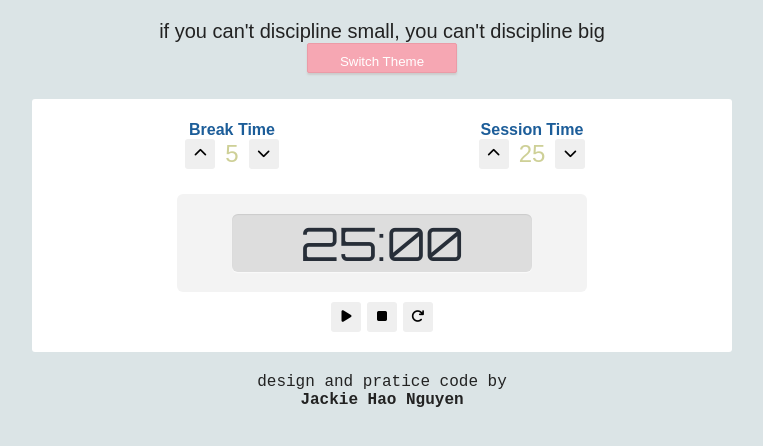
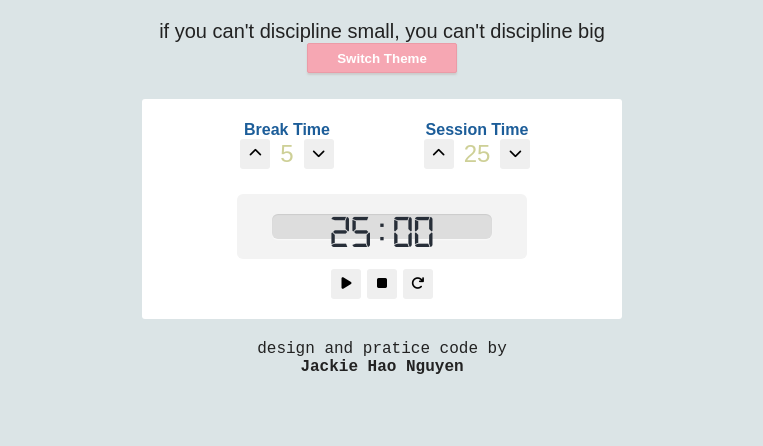
Before and after one commit to jackhao0105/pomodoro-jackie, a plain HTML site: page index.html in a window 1280 px wide. Shown: the whole page, without its empty margins (258-1021 px from the left). Drawn offline with Linux system fonts and the light colour scheme.

Commit message:
add font digital-7

```diff
--- a/src/index.css
+++ b/src/index.css
@@ -1,3 +1,9 @@
+@font-face {
+  font-family: 'digital-7';
+  src: url('../digital-7 (mono).ttf');
+}
+
+
 * {
   margin: 0;
   padding: 0;
@@ -29,6 +35,7 @@ body{
 }
 
 .change{
+  font-weight: bold;
   width: 150px;
   background-color: #f6a7b3;
   border: 1px solid #eb9ba7;
@@ -36,10 +43,10 @@ body{
   box-shadow: 0 2px 2px #ccc;
   color: #fff;
   text-decoration: none !important;
-  padding: 10px 20px;
+  padding: 5px 20px;
 }
 
-.switch:active{
+.change:active{
   background: #ddd;
   color: #389dc1
 }
@@ -62,7 +69,7 @@ footer{
   border-radius:3px;
   position:relative;
   margin: 2% auto 20px;
-  width:600px;
+  width:380px;
   padding: 20px 50px;
   display:table;
   background-color:#fff;
@@ -117,7 +124,7 @@ footer{
 }
 
 #wrap-timer{
-  width: 370px;
+  width: 250px;
   display: flex;
   align-items: center;
   justify-content: center;
@@ -131,11 +138,11 @@ footer{
 /*  background-color: #dddddd;
  box-shadow: 0px 1px 1px rgba(0,0,0,0.08) inset, 0 1px 1px #fafafa;
  color: #272e38; */
- width: 300px;
+ width: 220px;
  border: 2px solid #none;
  border-radius: 6px;
  font-size: 2.3em;
- font-family: Orbitron;
+ font-family: digital-7;
 }
 
 /*-------------------------
```
Also changed, not shown: digital-7 (mono).ttf (added).
